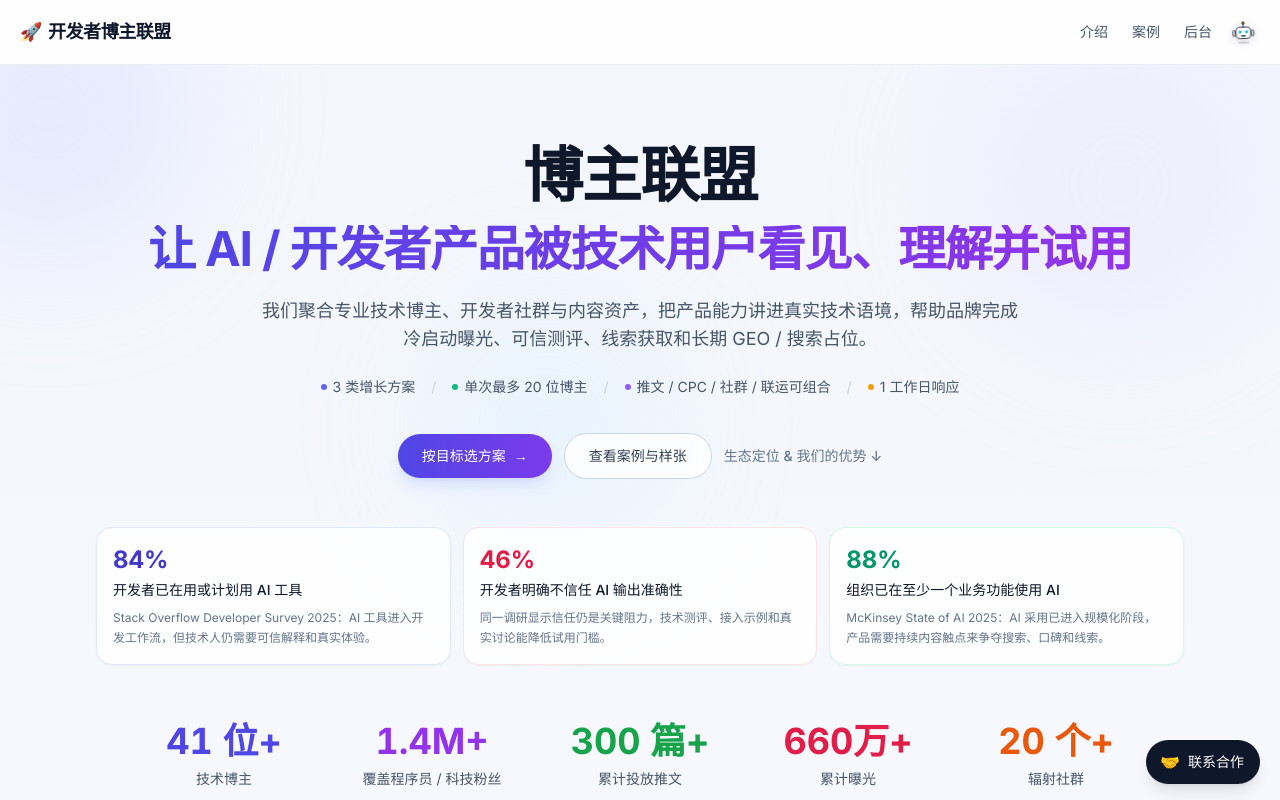
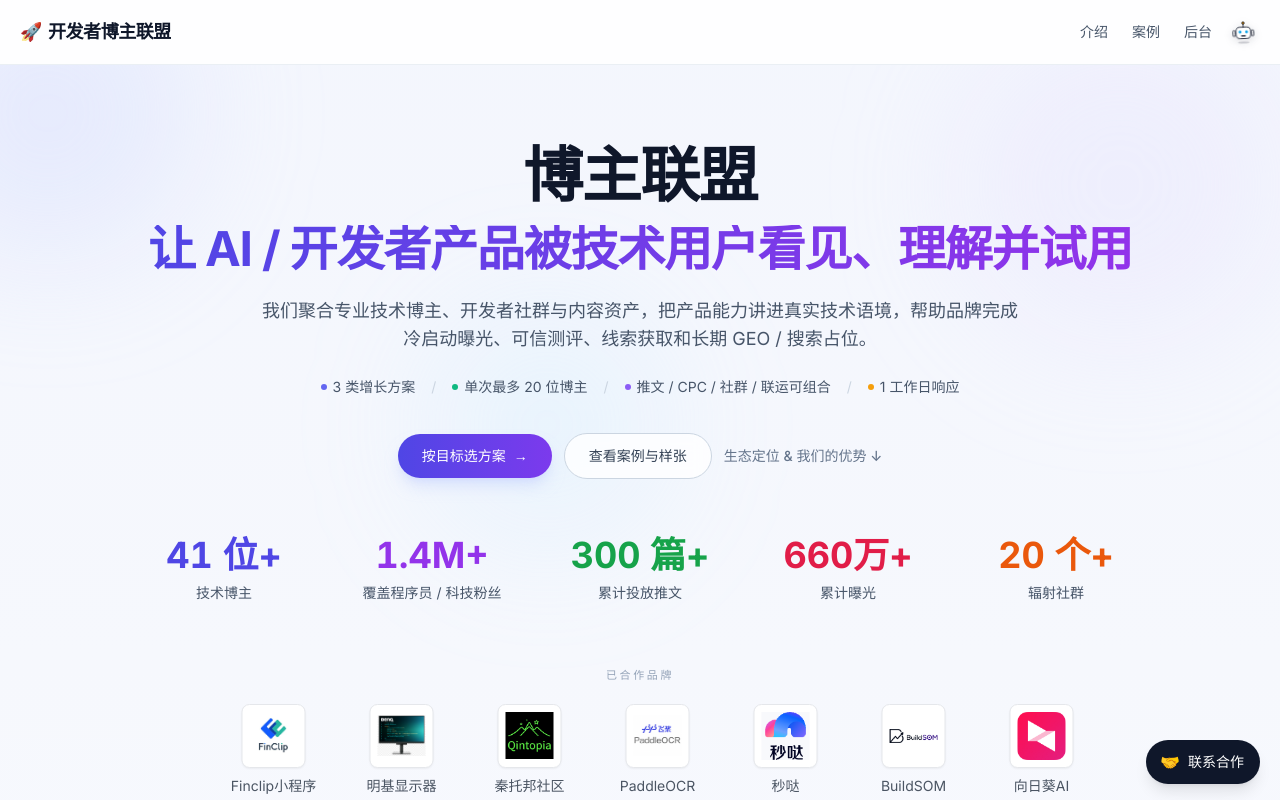
Before and after one commit to TUARAN/blogger-alliance, a Vue app: page / in a window 1280 px wide. Shown: the top 800 px of the page. Built offline with nearby package versions, Linux system fonts and the light colour scheme.

Commit message:
Remove hero market stat cards

```diff
--- a/src/pages/tob/index.vue
+++ b/src/pages/tob/index.vue
@@ -55,24 +55,6 @@
             >
               生态定位 & 我们的优势 ↓
             </a>
-          </div>
-
-          <div class="mt-12 grid gap-3 text-left md:grid-cols-3">
-            <div class="rounded-2xl border border-indigo-100 bg-white/85 p-4 shadow-sm">
-              <div class="text-2xl font-bold text-indigo-700 tabular-nums">84%</div>
-              <p class="mt-1 text-sm font-medium text-slate-900">开发者已在用或计划用 AI 工具</p>
-              <p class="mt-2 text-xs leading-5 text-slate-500">Stack Overflow Developer Survey 2025：AI 工具进入开发工作流，但技术人仍需要可信解释和真实体验。</p>
-            </div>
-            <div class="rounded-2xl border border-rose-100 bg-white/85 p-4 shadow-sm">
-              <div class="text-2xl font-bold text-rose-600 tabular-nums">46%</div>
-              <p class="mt-1 text-sm font-medium text-slate-900">开发者明确不信任 AI 输出准确性</p>
-              <p class="mt-2 text-xs leading-5 text-slate-500">同一调研显示信任仍是关键阻力，技术测评、接入示例和真实讨论能降低试用门槛。</p>
-            </div>
-            <div class="rounded-2xl border border-emerald-100 bg-white/85 p-4 shadow-sm">
-              <div class="text-2xl font-bold text-emerald-600 tabular-nums">88%</div>
-              <p class="mt-1 text-sm font-medium text-slate-900">组织已在至少一个业务功能使用 AI</p>
-              <p class="mt-2 text-xs leading-5 text-slate-500">McKinsey State of AI 2025：AI 采用已进入规模化阶段，产品需要持续内容触点来争夺搜索、口碑和线索。</p>
-            </div>
           </div>
 
           <!-- Stats strip -->
```
